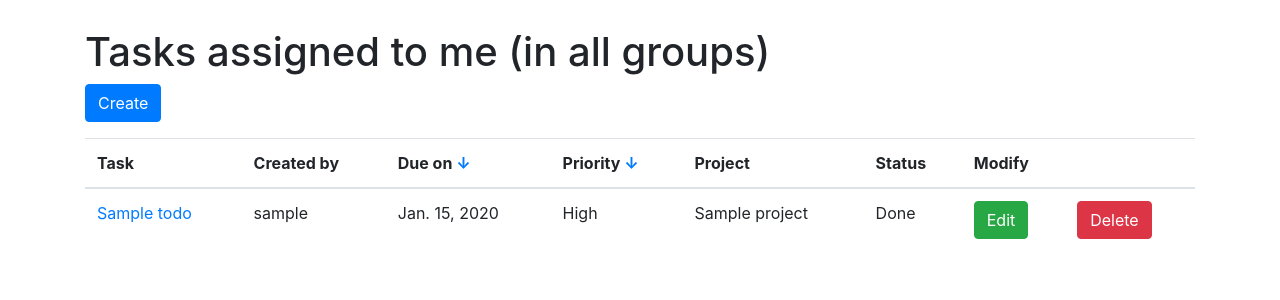
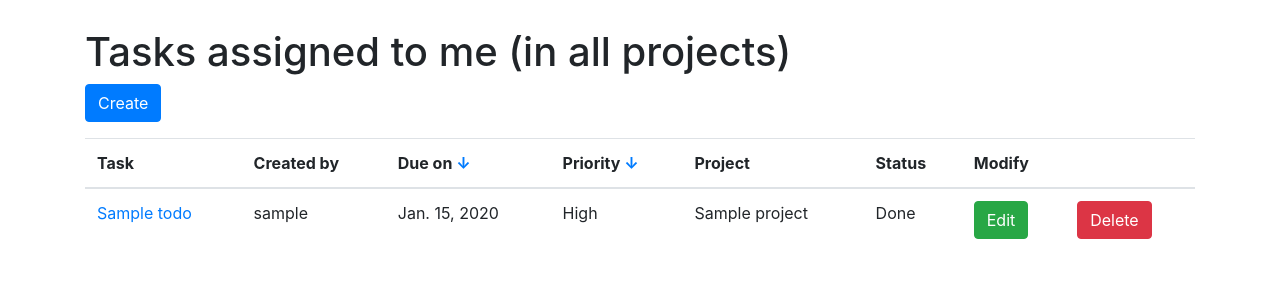
Before and after one commit to t2uyen-tran/tep-todolist, a Django app: page /todo/mytask/ in a window 1280 px wide; the page is wider, and only the part inside the window is pictured. Shown: the part 56-356 px from the top of that part. Run offline with Django 3.2, Linux system fonts and the light colour scheme; a user stored in the database is signed in; tables that the repository leaves empty hold one stand-in row (values such as "Sample post"); some libraries are stand-ins or nearby versions.

Commit message:
Minor update "My tasks" page

```diff
--- a/todo/templates/todo/todo_mytask.html
+++ b/todo/templates/todo/todo_mytask.html
@@ -4,7 +4,7 @@
 {% load static %}
 {% load todo_extras %}
 <link rel="stylesheet" type="text/css" href="{% static 'todo/style.css' %}">
-<h1>Tasks assigned to me (in all groups)</h1>
+<h1>Tasks assigned to me (in all projects)</h1>
 <p><a href = "/todo/create/" class = "btn btn-primary">Create</a></p>
     <table class="table" id="tasktable">
         <thead>
```
